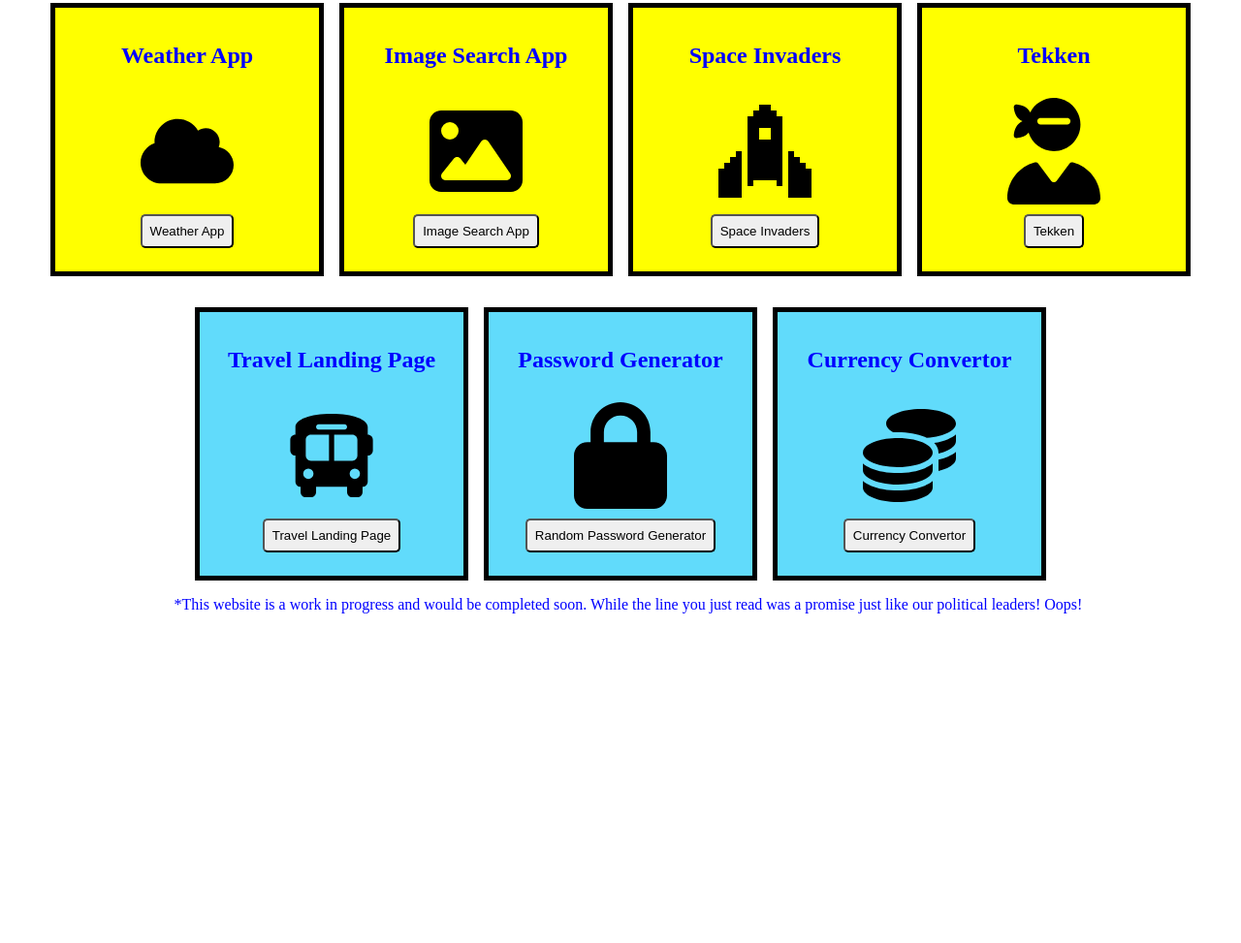
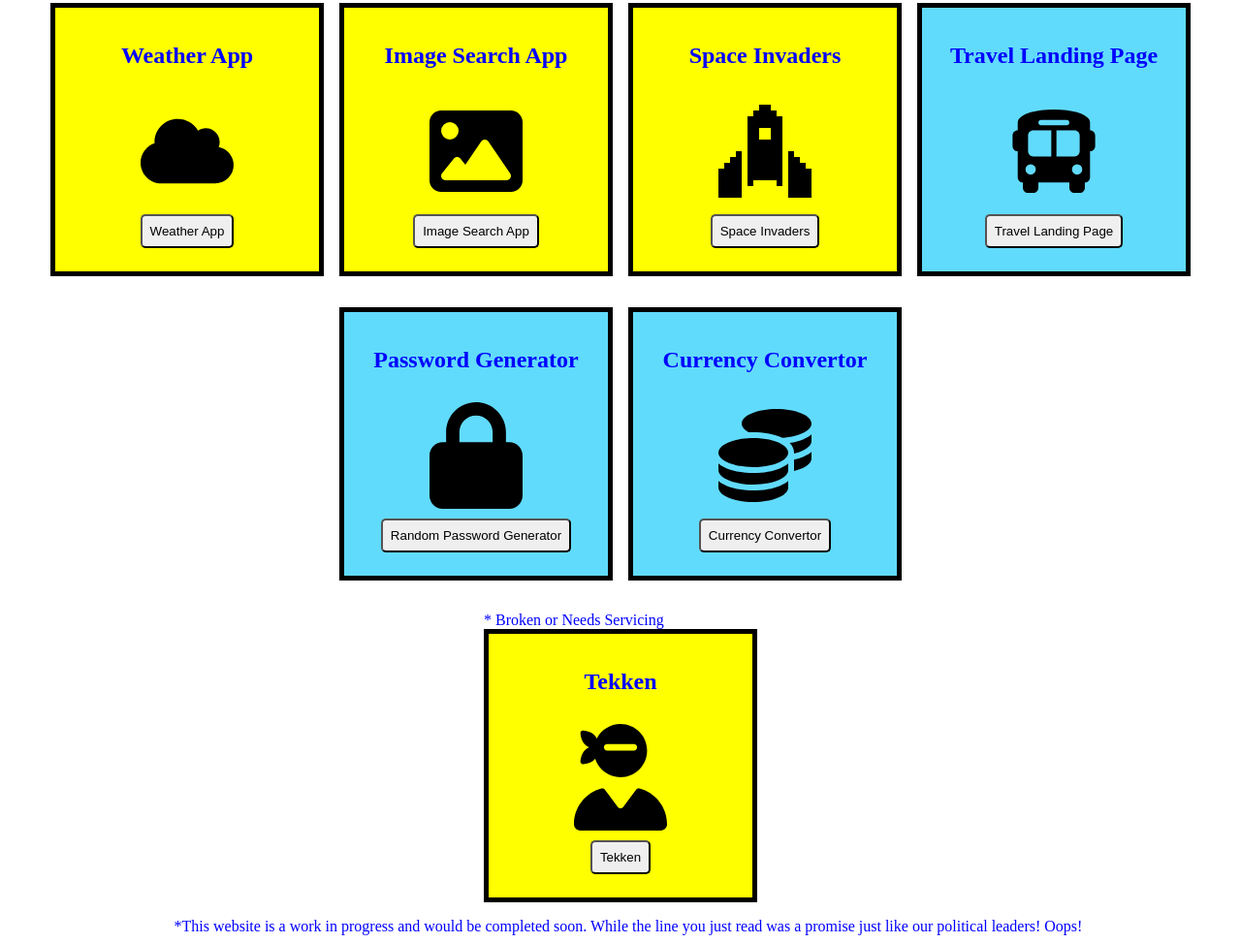
Before and after one commit to Bhardwaj-Himanshu/All-in-One, a plain HTML site: page index.html in a window 1280 px wide. Shown: the part 133-1106 px from the top of the page at 97% size. Before the commit the page ends 800 px from the top, so only its background shows below. Drawn offline with Linux system fonts and the light colour scheme.

Commit message:
Added a broken/Inprogress section.

```diff
--- a/index.css
+++ b/index.css
@@ -24,6 +24,9 @@ body {
 .heading {
   font-weight: 600;
   font-size: 220%;
+}
+.Incomplete {
+  margin-top: 2rem;
 }
 .color-instructions {
   margin: 1rem;
--- a/index.html
+++ b/index.html
@@ -51,15 +51,7 @@
           </a>
         </div>
       </div>
-      <div class="grid JS">
-        <h2>Tekken</h2>
-        <img class="space-image" src="./static/jsTekken_favicon.svg" />
-        <div class="buttons">
-          <a href="./jsTekken/jsTekken.html" target="_blank">
-            <button>Tekken</button>
-          </a>
-        </div>
-      </div>
+
       <div class="grid React">
         <h2>Travel Landing Page</h2>
         <img class="travel-landing-image" src="./static/travel_favicon.svg" />
@@ -94,6 +86,19 @@
         </div>
       </div>
     </div>
+    <div class="Incomplete">
+      <span class="Incomplete-heading"> * Broken or Needs Servicing </span>
+      <div class="grid JS">
+        <h2>Tekken</h2>
+
+        <img class="space-image" src="./static/jsTekken_favicon.svg" />
+        <div class="buttons">
+          <a href="./jsTekken/jsTekken.html" target="_blank">
+            <button>Tekken</button>
+          </a>
+        </div>
+      </div>
+    </div>
     <span class="ending"
       >*This website is a work in progress and would be completed soon. While
       the line you just read was a promise just like our political leaders!
```
